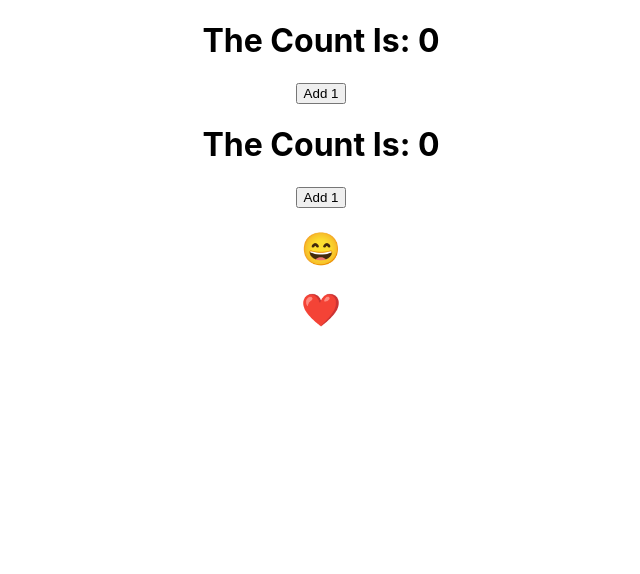
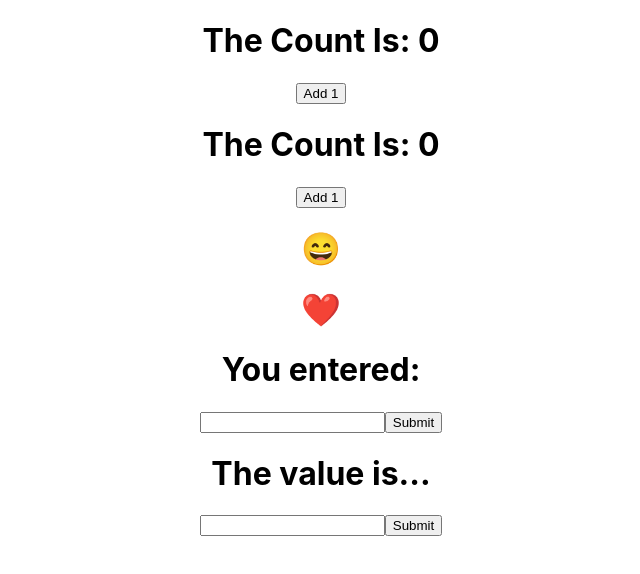
Before and after one commit to GiammaCarioca/react-hooks-demo, a React (Create React App) app: page / in a window 1280 px wide. Shown: the top 574 px of the page, without its empty margins (319-959 px from the left). Built offline with nearby package versions, Linux system fonts and the light colour scheme; the HTML template or start-up script is replaced by a standard one.

Commit message:
add SimpleFormClass and SimpleFormHooks

```diff
--- a/src/App.js
+++ b/src/App.js
@@ -2,6 +2,8 @@
 import CounterClass from './CounterClass';
 import CounterHooks from './CounterHooks';
 import Toogler from './Toggler';
+import SimpleFormClass from './SimpleFormClass';
+import SimpleFormHooks from './SimpleFormHooks';
 import './App.css';
 
 function App() {
@@ -10,6 +12,8 @@
 			<CounterClass />
 			<CounterHooks />
 			<Toogler />
+			<SimpleFormClass />
+			<SimpleFormHooks />
 		</div>
 	);
 }
--- /dev/null
+++ b/src/SimpleFormClass.js
@@ -0,0 +1,25 @@
+import React, { Component } from 'react';
+
+class SimpleFormClass extends Component {
+	constructor(props) {
+		super(props);
+		this.state = {
+			email: ''
+		};
+		this.handleChange = this.handleChange.bind(this);
+	}
+	handleChange(e) {
+		this.setState({ email: e.target.value });
+	}
+	render() {
+		return (
+			<div>
+				<h1>You entered: {this.state.email}</h1>
+				<input type="text" value={this.state.email} onChange={this.handleChange} />
+				<button onClick={() => this.setState({ email: '' })}>Submit</button>
+			</div>
+		);
+	}
+}
+
+export default SimpleFormClass;
--- /dev/null
+++ b/src/SimpleFormHooks.js
@@ -0,0 +1,15 @@
+import React, { useState } from 'react';
+
+export default function SimpleFormHooks() {
+	const [email, setEmail] = useState('');
+	const handleChange = e => {
+		setEmail(e.target.value);
+	};
+	return (
+		<div>
+			<h1>The value is...{email}</h1>
+			<input type="text" value={email} onChange={handleChange} />
+			<button onClick={() => setEmail('')}>Submit</button>
+		</div>
+	);
+}
```
